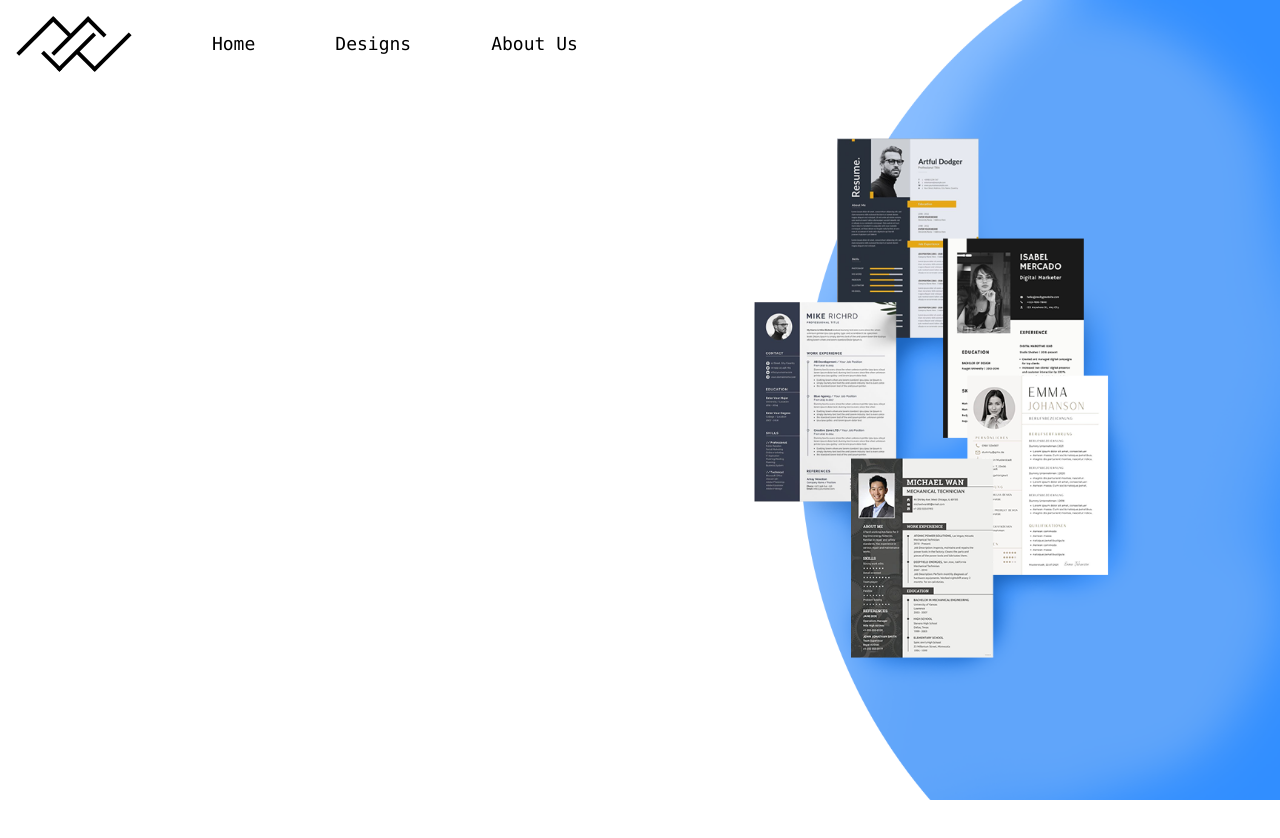
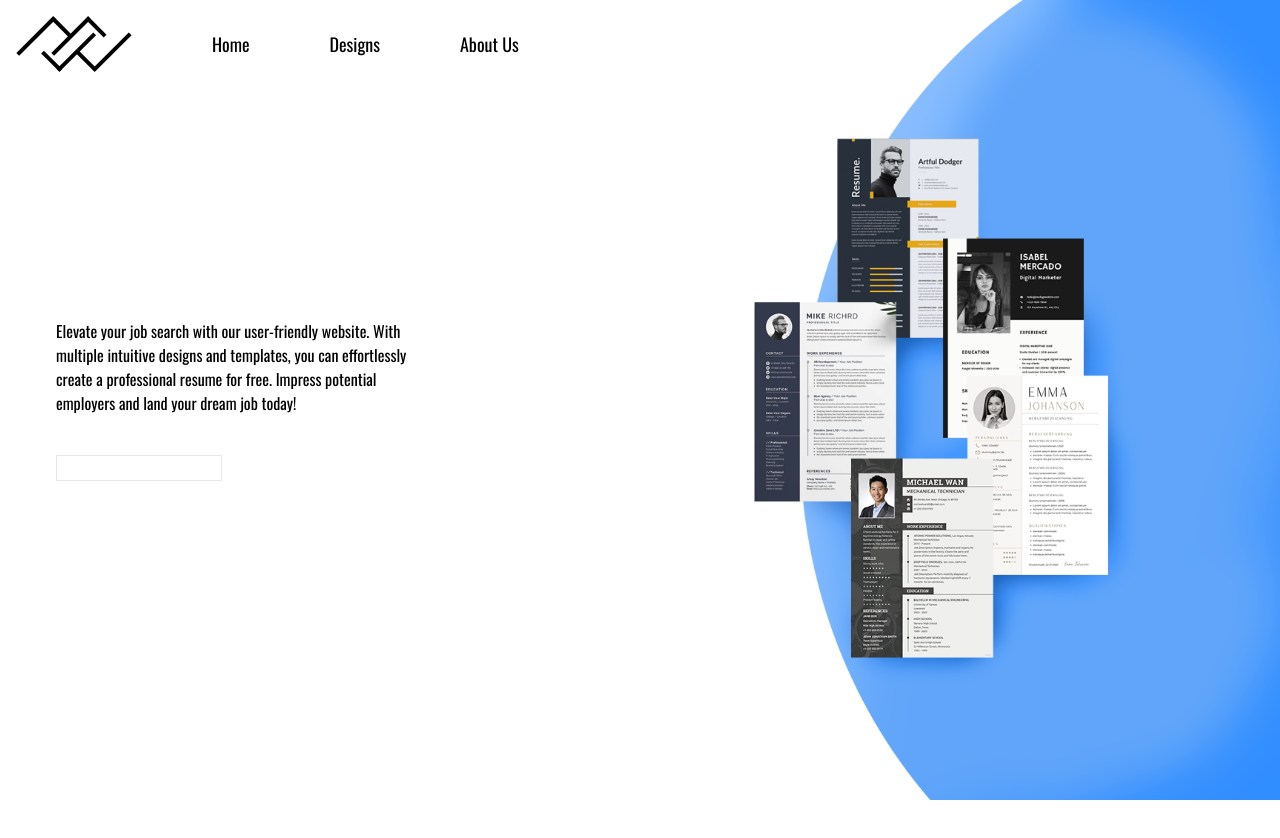
Before and after one commit to PrakashMandal-IV/Build_My_Resume, a React (Create React App) app: page /home in a window 1280 px wide. Shown: the top 838 px of the page. Built offline with nearby package versions, Linux system fonts and the light colour scheme.

Commit message:
Change : Font

```diff
--- a/src/Pages/Home.jsx
+++ b/src/Pages/Home.jsx
@@ -25,8 +25,13 @@ const Home = () => {
       </div>
 
     </div> */}
-    <div className=" md:block  bg-no-repeat bg-right bg-contain bg-transparent h-1/2  md:bg-cover  md:h-[100vh] md:max-h-[1920px]" style={{ backgroundImage: `url(${homepageBg})` }}>
-
+    <div className="flex  bg-no-repeat bg-right bg-contain bg-transparent h-1/2  md:bg-cover  md:h-[100vh] md:max-h-[1920px] p-4" style={{ backgroundImage: `url(${homepageBg})` }}>
+      <div className="my-auto w-1/2 px-10 flex flex-col gap-10">
+         <p className="w-2/3">Elevate your job search with our user-friendly website. With multiple intuitive designs and templates, you can effortlessly create a professional resume for free. Impress potential employers and land your dream job today!</p>
+        <div className="flex">
+        <input type="text" className="border w"  />
+        </div>
+      </div>
     </div>
 
     <div className="h-[60vh]"></div>
--- a/src/component/nav.jsx
+++ b/src/component/nav.jsx
@@ -1,6 +1,5 @@
 import { useState } from "react";
 import { Outlet } from "react-router-dom"
-import logo from "../logo.svg"
 import { Logo } from "./Icons";
 const Nav = () => {
 
--- a/src/index.css
+++ b/src/index.css
@@ -1,11 +1,13 @@
 
+
+@import url('https://fonts.googleapis.com/css2?family=Oswald:wght@200;300;400;500;600;700&display=swap');
 
 
 
 body {
   padding: 0;
   margin: 0;
-  font-family: "Cascadia Code", Consolas, Monaco, "Andale Mono", "Ubuntu Mono", monospace;
+  font-family: 'Oswald', sans-serif;
   -webkit-font-smoothing: antialiased;
   -moz-osx-font-smoothing: grayscale;
   margin: 0;
```
